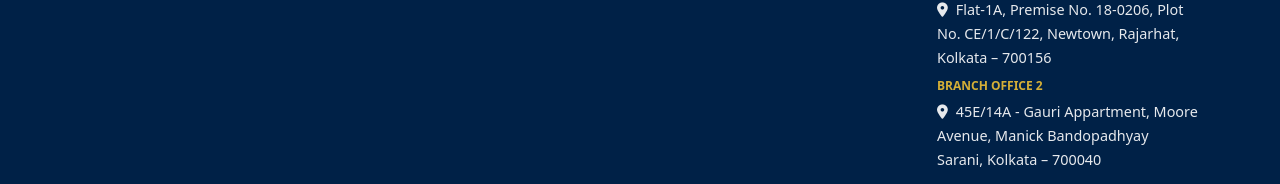
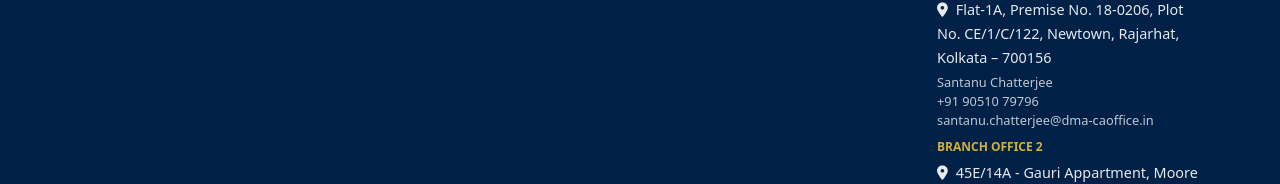
Before and after one commit to Manohar-2905/CAwebsite1, a React (Create React App) app in the folder frontend/: page / in a window 1280 px wide. Shown: the part 3180-3364 px from the top of the page. Built offline with nearby package versions, Linux system fonts and the light colour scheme; no server answers.

Commit message:
Add Branch Office 1 contact details to Footer

```diff
--- a/frontend/src/components/Footer.js
+++ b/frontend/src/components/Footer.js
@@ -98,6 +98,11 @@ const Footer = () => {
                 <i className="fas fa-map-marker-alt me-2"></i>
                 Flat-1A, Premise No. 18-0206, Plot No. CE/1/C/122, Newtown, Rajarhat, Kolkata – 700156
               </a>
+              <div className="mt-1 small" style={{ fontSize: "0.80rem" }}>
+                <span className="d-block text-white opacity-75">Santanu Chatterjee</span>
+                <span className="d-block"><a href="tel:+919051079796" className="text-white text-decoration-none opacity-75 hover-opacity-100">+91 90510 79796</a></span>
+                <span className="d-block"><a href="mailto:santanu.chatterjee@dma-caoffice.in" className="text-white text-decoration-none opacity-75 hover-opacity-100">santanu.chatterjee@dma-caoffice.in</a></span>
+              </div>
             </p>
             <p className="mb-2">
               <span className="text-uppercase fw-bold d-block mb-1" style={{ fontSize: "0.75rem", color: "#D4AF37" }}>Branch Office 2</span>
```
